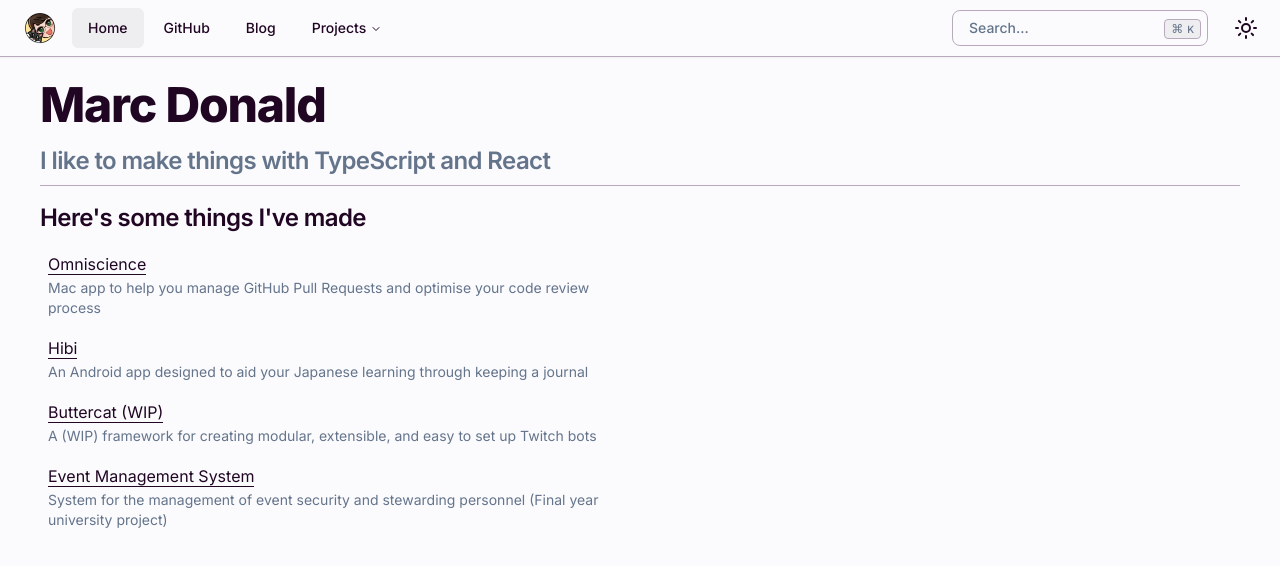
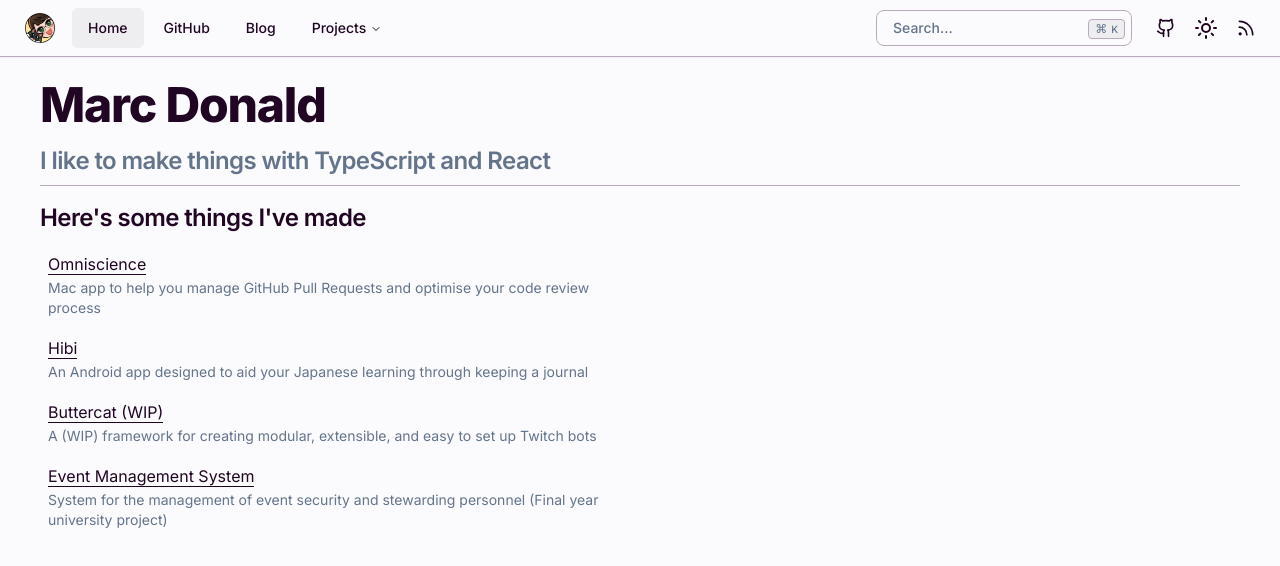
Before and after one commit to MarcDonald/marcdonald.com, a Next.js app: page / in a window 1280 px wide. Shown: the top 566 px of the page. Built offline with nearby package versions, Linux system fonts and the light colour scheme; what contentlayer, tailwindcss-debug-screens would draw is missing.

Commit message:
Add RSS links to header and command menu

```diff
--- a/app/components/app-command-menu.tsx
+++ b/app/components/app-command-menu.tsx
@@ -9,6 +9,7 @@ import {
 	Laptop,
 	Moon,
 	NewspaperIcon,
+	RssIcon,
 	SunMedium,
 	TwitterIcon,
 } from 'lucide-react';
@@ -139,6 +140,12 @@ export default function AppCommandMenu({
 							<TwitterIcon className="mr-2 h-4 w-4" />
 							Twitter
 						</CommandItem>
+						<CommandItem
+							onSelect={() => runCommand(() => router.push('/feed.xml'))}
+						>
+							<RssIcon className="mr-2 h-4 w-4" />
+							RSS Feed
+						</CommandItem>
 					</CommandGroup>
 				</CommandList>
 			</CommandDialog>
--- a/app/components/site-header.tsx
+++ b/app/components/site-header.tsx
@@ -4,7 +4,7 @@ import { siteConfig } from '@/app/config/site';
 import { cn } from '@/app/lib/utils';
 import { buttonVariants } from '@/app/components/ui/button';
 import CommandMenu from './app-command-menu';
-import { GithubIcon } from 'lucide-react';
+import { GithubIcon, RssIcon } from 'lucide-react';
 import ThemePicker from './theme-picker';
 import HeaderNav from '@/app/components/header-nav';
 import HeaderIcon from '@/app/components/header-icon';
@@ -24,7 +24,7 @@ export function SiteHeader() {
 							href={siteConfig.links.github}
 							target="_blank"
 							rel="noreferrer"
-							className={'lg:hidden'}
+							className={'hidden sm:block'}
 						>
 							<div
 								className={cn(
@@ -40,6 +40,25 @@ export function SiteHeader() {
 							</div>
 						</Link>
 						<ThemePicker />
+						<Link
+							href={'/feed.xml'}
+							target="_blank"
+							rel="noreferrer"
+							className={'hidden sm:block'}
+						>
+							<div
+								className={cn(
+									buttonVariants({
+										size: 'sm',
+										variant: 'ghost',
+									}),
+									'w-9 px-0'
+								)}
+							>
+								<RssIcon className="h-5 w-5" />
+								<span className="sr-only">RSS Feed</span>
+							</div>
+						</Link>
 					</nav>
 				</div>
 			</div>
--- a/app/feed.xml/route.ts
+++ b/app/feed.xml/route.ts
@@ -30,7 +30,7 @@ export async function GET() {
 			url: `${siteConfig.url}/${post.slugAsParams}`,
 			date: post.date,
 			description: post.description ?? '',
-			author: 'Marc Donald',
+			author: siteConfig.creator.name,
 			categories: post.keywords ?? [],
 		});
 	});
```
